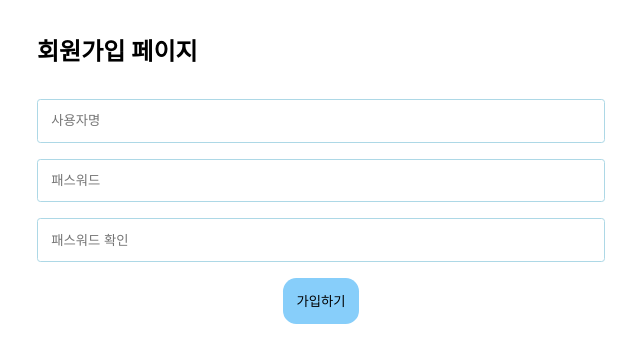
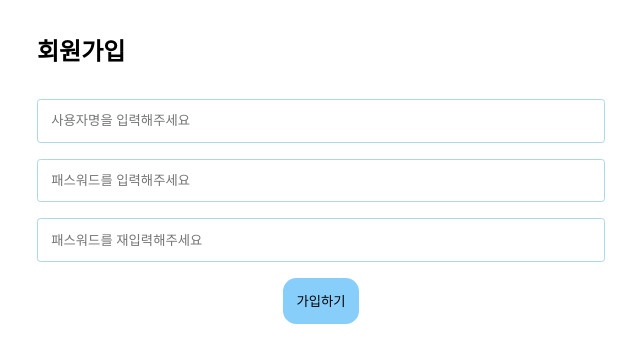
Before and after one commit to sejinbaek/react-blog-frontend, a React (Vite) app: page /register in a window 1280 px wide. Shown: the top 362 px of the page, without its empty margins (319-959 px from the left). Built offline with nearby package versions, Linux system fonts and the light colour scheme; no server answers.

Commit message:
style: placeholder 내용 변경

```diff
--- a/src/pages/RegisterPage.jsx
+++ b/src/pages/RegisterPage.jsx
@@ -90,25 +90,25 @@ export const RegisterPage = () => {
 
   return (
     <main className={css.registerpage}>
-      <h2>회원가입 페이지</h2>
+      <h2>회원가입</h2>
       <form className={css.container} onSubmit={register}>
         <input
           type="text"
-          placeholder="사용자명"
+          placeholder="사용자명을 입력해주세요"
           value={username}
           onChange={handleUserNameChange}
         />
         <strong>{errUsername}</strong>
         <input
           type="password"
-          placeholder="패스워드"
+          placeholder="패스워드를 입력해주세요"
           value={password}
           onChange={handlePasswordChange}
         />
         <strong>{errPassword}</strong>
         <input
           type="password"
-          placeholder="패스워드 확인"
+          placeholder="패스워드를 재입력해주세요"
           value={passwordOk}
           onChange={handlePasswordOkChange}
         />
```
